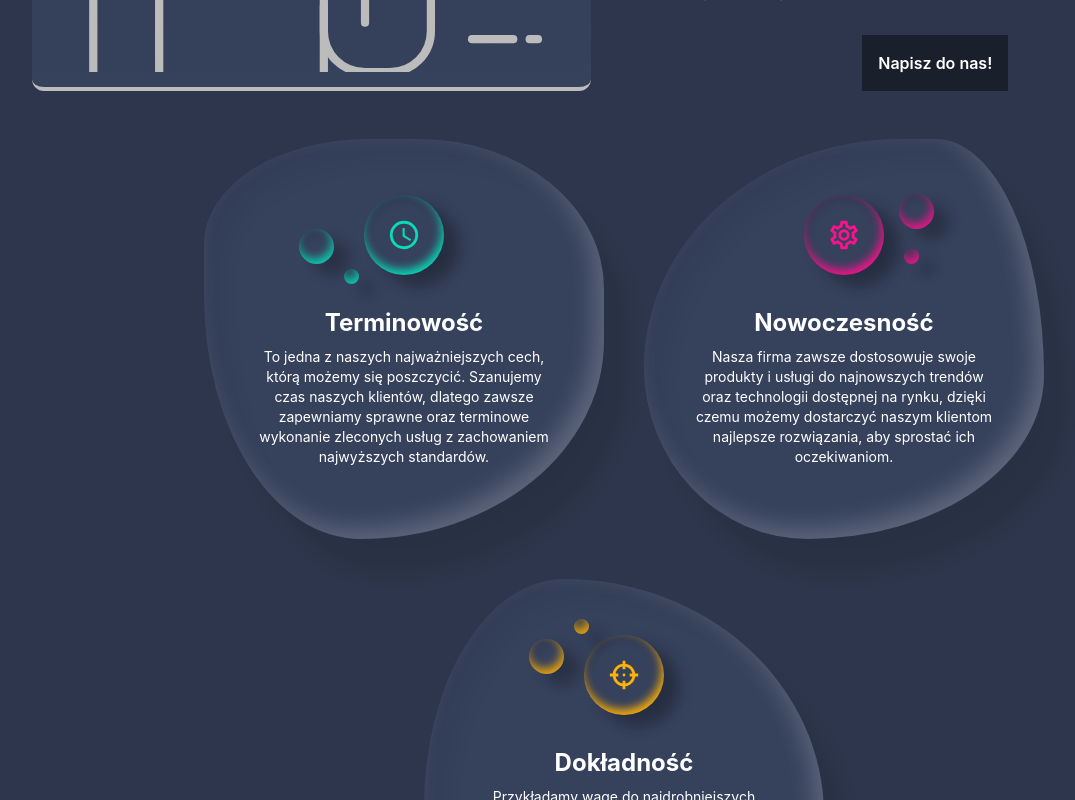
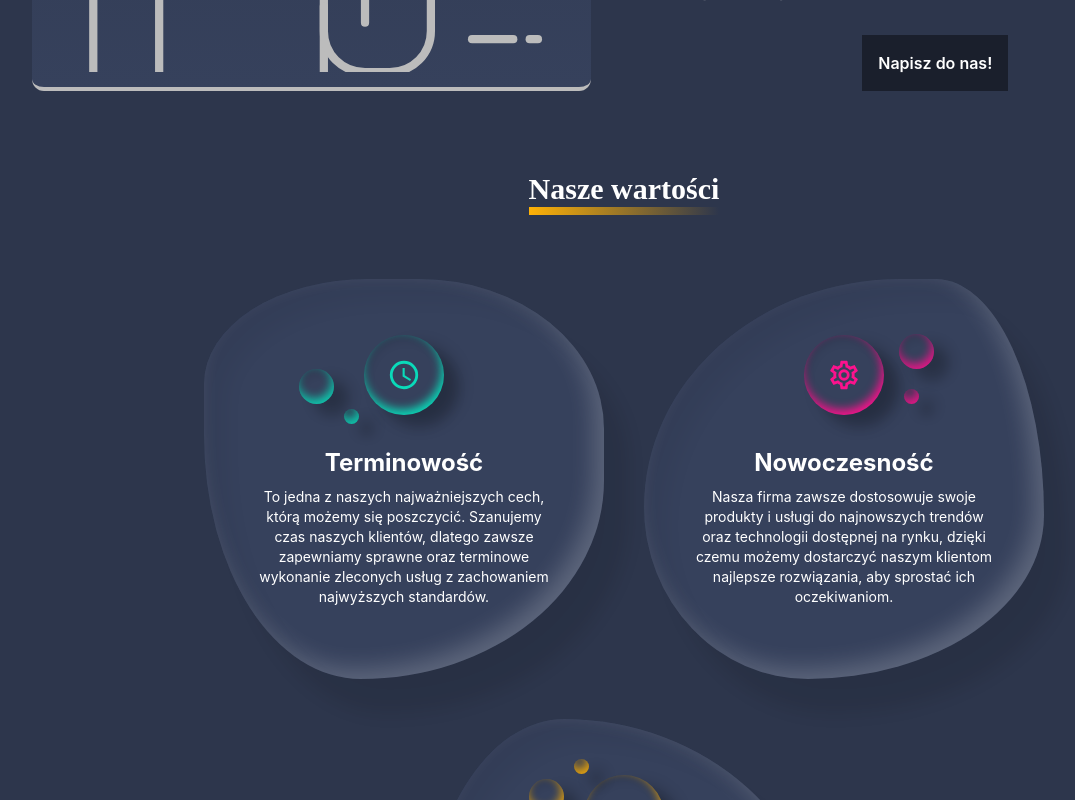
Before and after one commit to dziekiczan1/eRZet, a React (Create React App) app: page / in a window 1280 px wide. Shown: the part 1160-1960 px from the top of the page, without its empty margins (16-1091 px from the left). Built offline with nearby package versions, Linux system fonts and the light colour scheme.

Commit message:
feat: seperate About components

```diff
--- a/src/components/About/About.js
+++ b/src/components/About/About.js
@@ -3,16 +3,13 @@ import React, { useContext } from "react";
 import { motion } from "framer-motion";
 import { useTranslation } from "react-i18next";
 
-import Heading from "../Heading";
+import Description from "./Description";
 import Drop from "./Drop";
 import dropItems from "./DropItems";
-import { staggerContainer, zoomIn, slideIn } from "../../utils/motion";
+import { staggerContainer } from "../../utils/motion";
 import { ThemeContext } from "../../Theme";
-import aboutLogo from "../../assets/about-logo.svg";
-import aboutLogoLight from "../../assets/about-logo-light.svg";
 
 const About = ({ innerRef }) => {
-  const { t } = useTranslation();
   const { theme } = useContext(ThemeContext);
 
   return (
@@ -24,69 +21,8 @@ const About = ({ innerRef }) => {
       className="h-full flex flex-col justify-center py-20 z-20"
       ref={innerRef}
     >
-      <Heading
-        size="h1"
-        className={
-          theme === "dark"
-            ? "text-white mx-auto my-8"
-            : "text-slate-600 mx-auto my-8"
-        }
-      >
-        {t("welcome")}
-        <div class="w-26 h-2 bg-gradient-to-r from-orange-100 to-transparent"></div>
-      </Heading>
-      <div className="flex flex-row w-full mb-12">
-        <div className="flex justify-center w-1/2 ml-4 px-8 pt-8">
-          <div
-            className={
-              theme === "dark"
-                ? "bg-gradient-to-t from-navy-400 to-transparent rounded-xl border-b-4 border-b-[#bcbcbc] px-4"
-                : "bg-gradient-to-t from-light-100 to-transparent rounded-xl border-b-4 border-b-[#475569] px-4"
-            }
-          >
-            <motion.img
-              variants={zoomIn(0.4, 0.6)}
-              src={theme === "dark" ? aboutLogo : aboutLogoLight}
-              alt="eRZet - About us"
-              width={600}
-              className="relative"
-            />
-          </div>
-        </div>
-        <motion.div
-          variants={slideIn("right", "tween", 0, 0.3)}
-          className="flex flex-col font-semibold md:text-base 2xl:text-xl justify-center items-center w-1/2 mr-4 px-20 pt-8 text-justify"
-        >
-          <p
-            className={
-              theme === "dark" ? "text-white mb-8" : "text-slate-600 mb-8"
-            }
-          >
-            Lorem ipsum dolor sit amet, consectetur adipiscing elit. Donec
-            scelerisque nisl in interdum condimentum. Cras aliquet turpis nunc,
-            eget sagittis eros efficitur eget. In interdum, nisi nec volutpat
-            tincidunt, risus ex pellentesque quam, nec porttitor arcu eros vel
-            ex. Curabitur viverra nibh posuere risus luctus convallis. Nunc
-            malesuada eros lobortis erat facilisis sodales. Vivamus luctus arcu
-            sed lacus blandit aliquam. Nunc rutrum tristique sapien sit amet
-            dictum. Pellentesque sed pharetra arcu, at pharetra purus. Phasellus
-            convallis mi ipsum, nec vehicula eros vestibulum a. Nunc scelerisque
-            diam at tortor facilisis volutpat sed non turpis. Pellentesque at
-            elit lobortis, imperdiet lacus eu, molestie massa. Class aptent
-            taciti sociosqu ad litora torquent per conubia nostra, per inceptos
-            himenaeos. Sed auctor dictum est at consequat. Aliquam eu ipsum
-            tortor. Phasellus enim est, gravida vitae tincidunt sed, faucibus
-            sed dolor. Duis odio velit, varius et posuere vitae, pellentesque
-            condimentum sem.
-          </p>
-          <button className="bg-navy-700 p-4 text-white text-bold">
-            Napisz do nas!
-          </button>
-        </motion.div>
-      </div>
-      <div className="mx-auto w-3/4 flex flex-wrap justify-center 2xl:flex-nowrap 2xl:justify-between gap-10 2xl:gap-20">
-        <Drop dropItems={dropItems} />
-      </div>
+      <Description />
+      <Drop dropItems={dropItems} />
     </motion.div>
   );
 };
--- /dev/null
+++ b/src/components/About/Description.js
@@ -0,0 +1,82 @@
+// @ts-nocheck
+import React, { useContext } from "react";
+import { motion } from "framer-motion";
+import { useTranslation } from "react-i18next";
+
+import Heading from "../Heading";
+import { zoomIn, slideIn } from "../../utils/motion";
+import { ThemeContext } from "../../Theme";
+import aboutLogo from "../../assets/about-logo.svg";
+import aboutLogoLight from "../../assets/about-logo-light.svg";
+
+const Description = () => {
+  const { t } = useTranslation();
+  const { theme } = useContext(ThemeContext);
+
+  return (
+    <>
+      <Heading
+        size="h1"
+        className={
+          theme === "dark"
+            ? "text-white mx-auto my-8"
+            : "text-slate-600 mx-auto my-8"
+        }
+      >
+        {t("welcome")}
+        <div class="w-26 h-2 bg-gradient-to-r from-orange-100 to-transparent"></div>
+      </Heading>
+      <div className="flex flex-row w-full mb-12">
+        <div className="flex justify-center w-1/2 ml-4 px-8 pt-8">
+          <div
+            className={
+              theme === "dark"
+                ? "bg-gradient-to-t from-navy-400 to-transparent rounded-xl border-b-4 border-b-[#bcbcbc] px-4"
+                : "bg-gradient-to-t from-light-100 to-transparent rounded-xl border-b-4 border-b-[#475569] px-4"
+            }
+          >
+            <motion.img
+              variants={zoomIn(0.4, 0.6)}
+              src={theme === "dark" ? aboutLogo : aboutLogoLight}
+              alt="eRZet - About us"
+              width={600}
+              className="relative"
+            />
+          </div>
+        </div>
+        <motion.div
+          variants={slideIn("right", "tween", 0, 0.3)}
+          className="flex flex-col font-semibold md:text-base 2xl:text-xl justify-center items-center w-1/2 mr-4 px-20 pt-8 text-justify"
+        >
+          <p
+            className={
+              theme === "dark" ? "text-white mb-8" : "text-slate-600 mb-8"
+            }
+          >
+            Lorem ipsum dolor sit amet, consectetur adipiscing elit. Donec
+            scelerisque nisl in interdum condimentum. Cras aliquet turpis nunc,
+            eget sagittis eros efficitur eget. In interdum, nisi nec volutpat
+            tincidunt, risus ex pellentesque quam, nec porttitor arcu eros vel
+            ex. Curabitur viverra nibh posuere risus luctus convallis. Nunc
+            malesuada eros lobortis erat facilisis sodales. Vivamus luctus arcu
+            sed lacus blandit aliquam. Nunc rutrum tristique sapien sit amet
+            dictum. Pellentesque sed pharetra arcu, at pharetra purus. Phasellus
+            convallis mi ipsum, nec vehicula eros vestibulum a. Nunc scelerisque
+            diam at tortor facilisis volutpat sed non turpis. Pellentesque at
+            elit lobortis, imperdiet lacus eu, molestie massa. Class aptent
+            taciti sociosqu ad litora torquent per conubia nostra, per inceptos
+            himenaeos. Sed auctor dictum est at consequat. Aliquam eu ipsum
+            tortor. Phasellus enim est, gravida vitae tincidunt sed, faucibus
+            sed dolor. Duis odio velit, varius et posuere vitae, pellentesque
+            condimentum sem.
+          </p>
+          <button className="bg-navy-700 p-4 text-white text-bold">
+            Napisz do nas!
+          </button>
+        </motion.div>
+      </div>
+    </>
+  );
+};
+
+export default Description;
--- a/src/components/About/Drop.js
+++ b/src/components/About/Drop.js
@@ -13,6 +13,18 @@ const Drop = () => {
 
   return (
     <>
+      <Heading
+        size="h1"
+        className={
+          theme === "dark"
+            ? "text-white mx-auto my-8"
+            : "text-slate-600 mx-auto my-8"
+        }
+      >
+        {t("values")}
+        <div class="w-26 h-2 bg-gradient-to-r from-orange-100 to-transparent"></div>
+      </Heading>
+      <div className="mx-auto w-3/4 flex flex-wrap justify-center 2xl:flex-nowrap 2xl:justify-between gap-10 2xl:gap-20 pt-8">
         {dropItems?.map((drop) => (
           <motion.div
             variants={zoomIn(0.6, 0.6)}
@@ -57,6 +69,7 @@ const Drop = () => {
             </div>
           </motion.div>
         ))}
+      </div>
     </>
   );
 };
--- a/src/i18n.js
+++ b/src/i18n.js
@@ -15,6 +15,7 @@ const resources = {
       modernity: "Modernity",
       accuracy: "Accuracy",
       contactUs: "Contact Us!",
+      values: "Our values",
     },
   },
   pl: {
@@ -37,6 +38,7 @@ const resources = {
         "Przykładamy wagę do najdrobniejszych szczegółów, dzięki czemu nasze realizacje zawsze stoją na najwyższym możliwym poziomie. Do każdego klienta podchodzimy indywidualnie, co przekłada się na najlepszą jakość oferowanych usług.",
       socialMedia: "Media społecznościowe",
       contactUs: "Skontaktuj się z nami!",
+      values: "Nasze wartości",
     },
   },
 };
```
Lines whose indentation alone changed are shown as unchanged.
